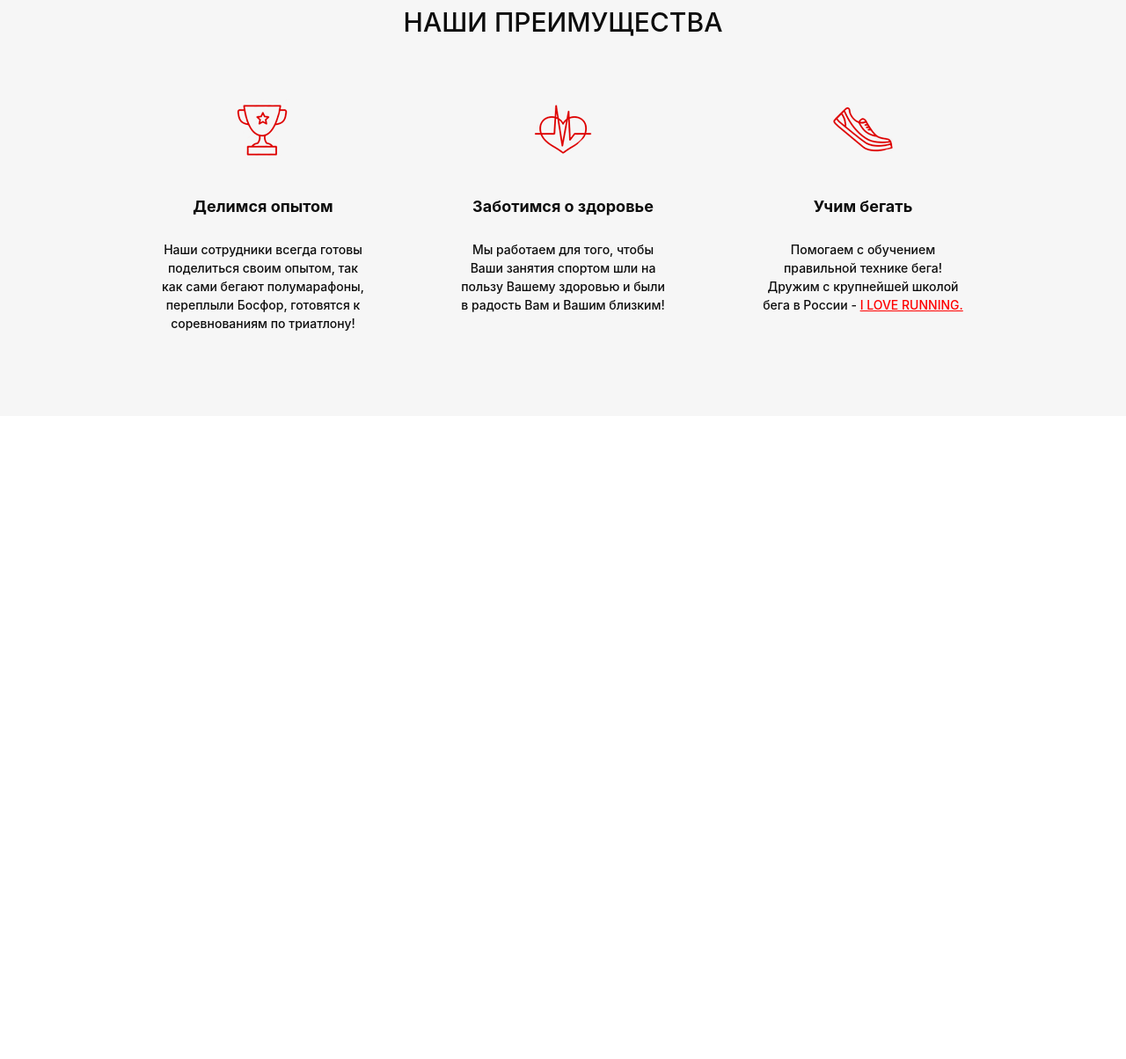
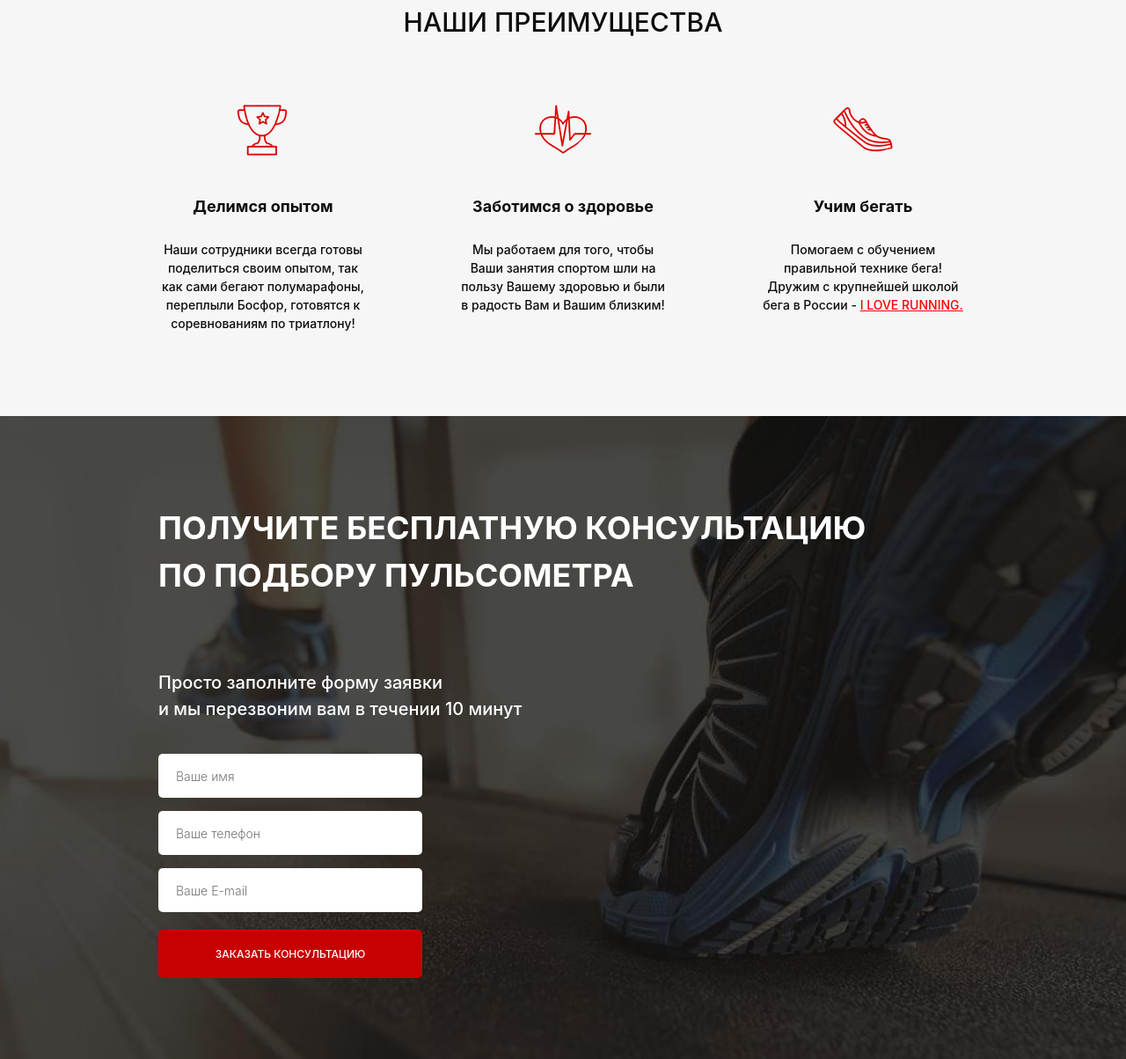
Before and after one commit to horrilla/pulse, a website: page src/index.html in a window 1280 px wide. Shown: the part 780-1984 px from the top of the page at 88% size. Before the commit the page ends 1253 px from the top, so only its background shows below. Drawn offline with Linux system fonts and the light colour scheme.

Commit message:
consultation and form

```diff
--- a/src/index.html
+++ b/src/index.html
@@ -82,5 +82,23 @@
 			</div>
 		</div>
 	</div>
+	<div class="consultation">
+		<div class="container">
+			<h2 class="title title_left">
+				Получите бесплатную консультацию<br>
+				по подбору пульсометра
+			</h2>
+			<div class="consultation__description">
+				Просто заполните форму заявки<br>
+				и мы перезвоним вам в течении 10 минут
+			</div>
+			<form class="feed-form" action="#">
+				<input name="name" type="text" placeholder="Ваше имя" required>
+				<input name="phone" type="tel" placeholder="Ваше телефон" required>
+				<input name="email" type="email" placeholder="Ваше E-mail" required>
+				<button class="button button_submit">заказать кОНСУЛЬТАЦИЮ</button>
+			</form>
+		</div>
+	</div>
 </body>
 </html>
--- a/src/sass/blocks/_buttons.scss
+++ b/src/sass/blocks/_buttons.scss
@@ -16,4 +16,10 @@
 		background-color: $main-color;
 		font-size: 16px;
 	}
+	&_submit {
+		width: 100%;
+		height: 55px;
+		border-radius: 5px;
+		background-color: $main-color;
+	}
 }
--- /dev/null
+++ b/src/sass/blocks/_consultation.scss
@@ -0,0 +1,12 @@
+.consultation {
+    min-height: 680px;
+    padding: 100px 0 92px 0;
+    background: url('../../img/second_stade.jpeg') center (center/cover) no-repeat;
+    &__description {
+        font-size: 20px;
+        font-weight: 500;
+        margin-top: 80px;
+        text-align: left;
+        color: #ffffff;
+    }
+}
--- /dev/null
+++ b/src/sass/blocks/_forms.scss
@@ -0,0 +1,21 @@
+.feed-form {
+    width: 300px;
+    margin-top: 36px;
+    display: flex;
+    flex-direction: column;
+    input {
+        height: 50px;
+        border-radius: 5px;
+        background-color: #fff;
+        margin-bottom: 15px;
+        border: none;
+        padding: 0 20px;
+        font-size: 14px;
+        font-weight: 300;
+        text-align: left;
+        color: #4b4b4b;
+        &:nth-child(3) {
+            margin-bottom: 20px;
+        }
+    }
+}
--- /dev/null
+++ b/src/sass/blocks/_titles.scss
@@ -0,0 +1,12 @@
+.title {
+    color: #0d0d0d;
+    font-size: 30px;
+    font-weight: 700;
+    text-align: center;
+    text-transform: uppercase;
+    &_left {
+        color: #fff;
+        font-size: 36px;
+        text-align: left;
+    }
+}
--- a/src/sass/style.scss
+++ b/src/sass/style.scss
@@ -14,3 +14,6 @@
 @import 'blocks/buttons';
 @import 'blocks/advantages';
 @import 'blocks/media';
+@import 'blocks/titles';
+@import 'blocks/consultation';
+@import 'blocks/forms';
```
Also changed, not shown: src/css/style.min.css.
